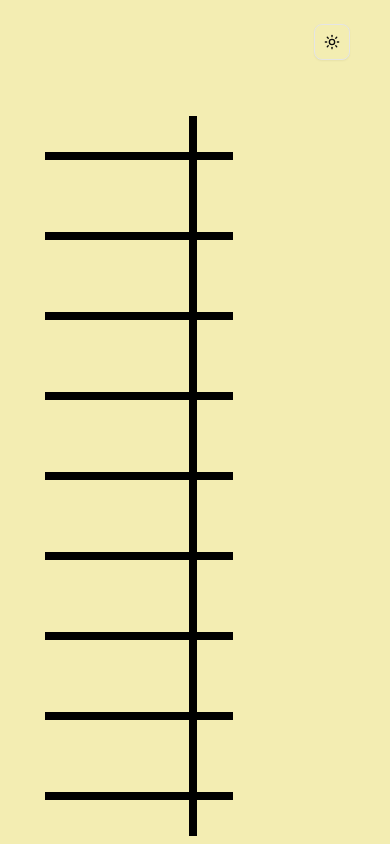
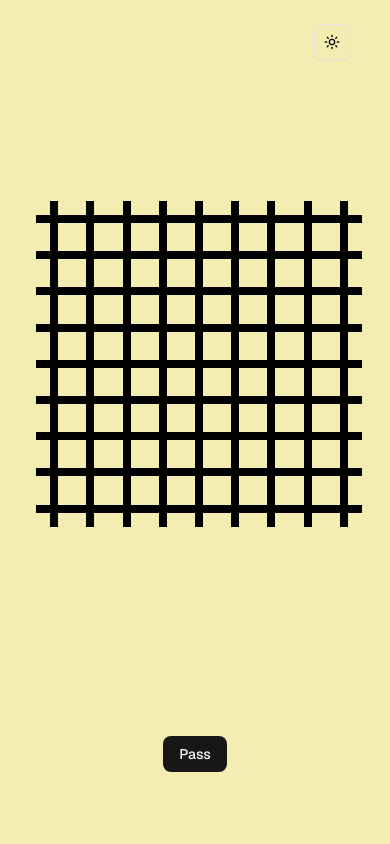
Before and after one commit to alpturedi/goban, a Next.js app: page / in a window 390 px wide. Shown: the top 844 px of the page. Built offline with nearby package versions, Linux system fonts and the light colour scheme.

Commit message:
Make more responsive

```diff
--- a/app/page.tsx
+++ b/app/page.tsx
@@ -1,6 +1,7 @@
 "use client";
 
 import { Fragment, useState } from "react";
+import { AspectRatio } from "@radix-ui/react-aspect-ratio";
 
 import Node from "@/components/Node";
 import { Button } from "@/components/ui/button";
@@ -90,7 +91,7 @@ export default function Home() {
   };
 
   const handlePass = () => {
-    if (moveHistory[moveHistory.length - 1]?.x === "p") {
+    if (moveHistory[moveHistory.length - 1]?.x === "p" && moveHistory[moveHistory.length - 2]?.x === "p") {
       setIsGameOver(true);
     }
     setMoveHistory([...moveHistory, { x: "p", y: 0 }]);
@@ -102,7 +103,7 @@ export default function Home() {
     for (let j = -1; j < 9; j++) {
       nodeArray.push(
         i === 9 || j === -1 ? (
-          <div key={`${i}-${j}`} className="w-20 h-20 pl-8 pt-8">
+          <div key={`${i}-${j}`} className="invisible lg:visible w-20 h-20 pl-8 pt-8">
             <span>{i === 9 ? (j === -1 ? "" : getLetterForIndex(j)) : getIndexFromIndex(i)}</span>
           </div>
         ) : (
@@ -123,11 +124,12 @@ export default function Home() {
   }
 
   return (
-    <div className="grid grid-rows-[20px_1fr_20px] items-center justify-items-center min-h-screen p-8 pb-20 gap-16 sm:p-20 font-[family-name:var(--font-geist-sans)]">
-      <main className="flex flex-col gap-[32px] row-start-2 items-center sm:items-start">
+    <div className="grid grid-rows-[20px_1fr_20px] items-center justify-items-center min-h-screen pb-20 lg:gap-16 lg:p-20 font-[family-name:var(--font-geist-sans)]">
+      <main className="flex flex-col lg:gap-[32px] row-start-2 items-center sm:items-start mr-7 lg:mr-0">
         <div className="flex flex-row">
-          <div className="grid grid-cols-10 grid-rows-10">{nodeArray}</div>
-          <div className="p-4 font-mono whitespace-pre-wrap min-w-48">
+          <div className="grid grid-cols-10 grid-rows-10  aspect-square">{nodeArray}</div>
+
+          <div className="hidden lg:block p-4 font-mono whitespace-pre-wrap min-w-48">
             {moveHistory.map((item, index) => {
               const order = 1 + Math.floor(index / 2);
               const maxLength = (moveHistory.length + 1).toString().length;
--- a/components/Node.tsx
+++ b/components/Node.tsx
@@ -2,10 +2,10 @@ import { cn } from "@/lib/utils";
 
 export default function Node({ onClick, state, turn, title }: { onClick: () => void; state: "w" | "b" | null; turn: "w" | "b" | "end"; title: string }) {
   return (
-    <div onClick={onClick} className="bg-black dark:bg-white w-20 h-20 grid grid-cols-2 grid-rows-2 gap-2 relative" title={title}>
+    <div onClick={onClick} className="bg-black dark:bg-white grid grid-cols-2 grid-rows-2 gap-2 relative" title={title}>
       <div
         className={cn(
-          "absolute w-16 h-16 rounded-full inset-2 z-10 border-4 border-transparent ",
+          "absolute rounded-full inset-2 z-10 border-4 border-transparent ",
           state === "b" && "bg-black border-gray-800",
           state === "w" && "bg-white border-gray-200",
           turn === "w" && !state && "hover:opacity-70 hover:border-gray-200 hover:bg-white transition-all",
```
